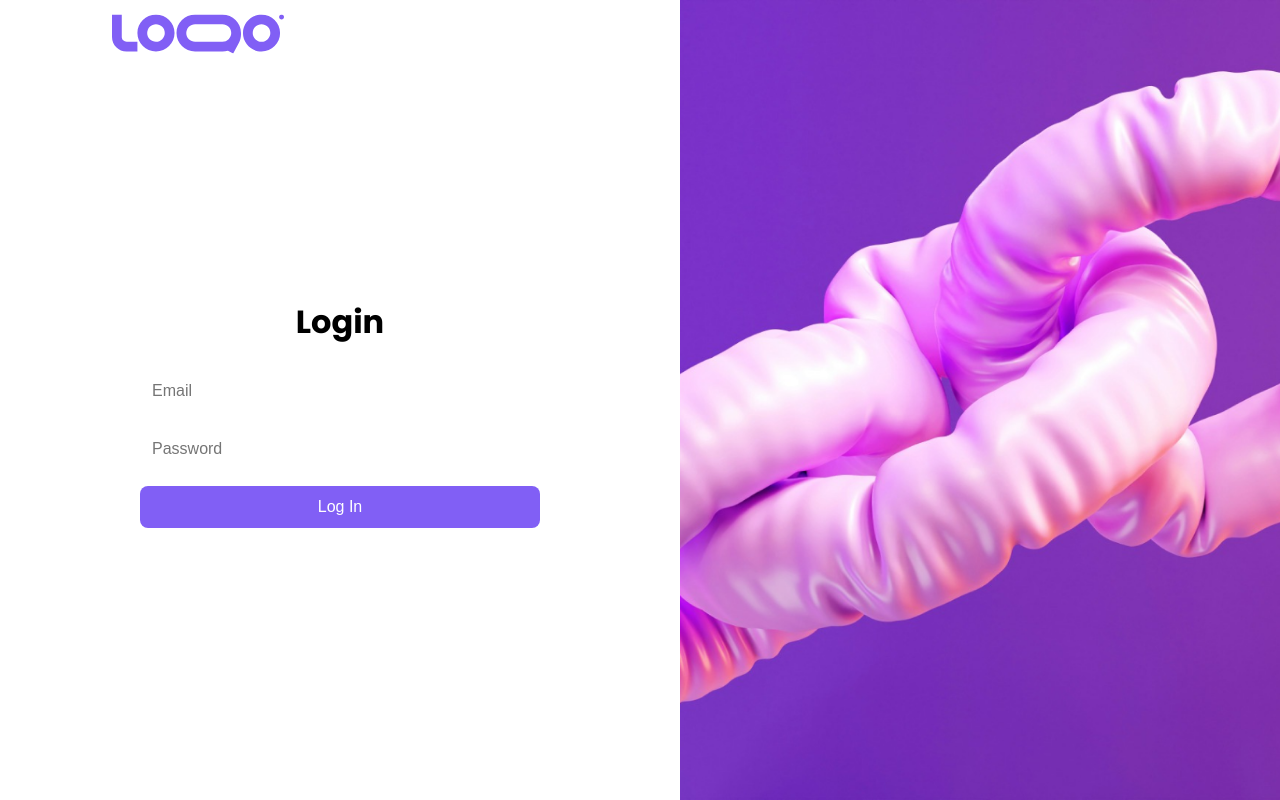
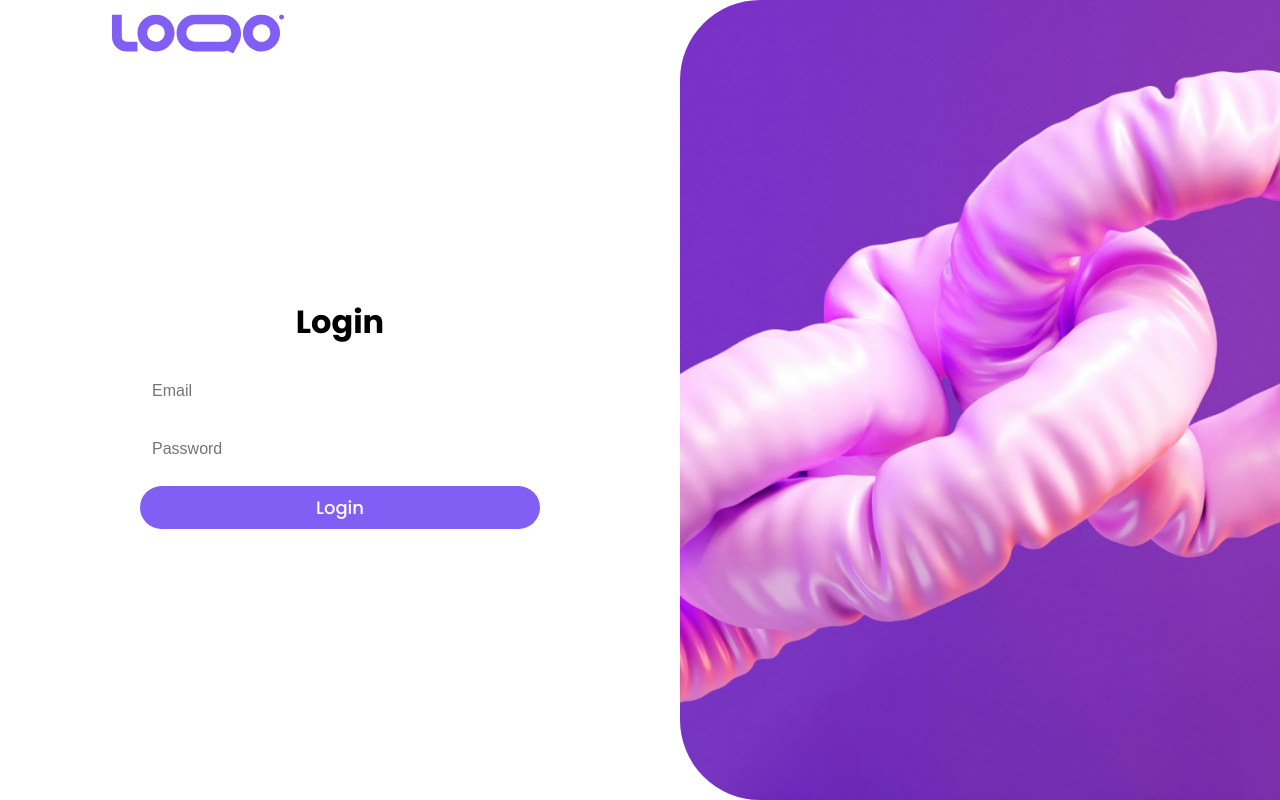
Before and after one commit to henriettamajai/ecommerce-app, a React (Create React App) app in the folder ecommerce/: page /login in a window 1280 px wide. Built offline with nearby package versions, Linux system fonts and the light colour scheme.

Commit message:
Replaced the button with the component

```diff
--- a/ecommerce/src/pages/login/LoginPage.js
+++ b/ecommerce/src/pages/login/LoginPage.js
@@ -1,6 +1,7 @@
 import React from 'react';
 import { useNavigate } from 'react-router-dom';
 import styles from './LoginPage.module.css';
+import Button from '../../components/button/Button';
 
 const LoginPage = () => {
     const navigate = useNavigate();
@@ -25,9 +26,7 @@ const LoginPage = () => {
               placeholder="Password"
               className={styles.input}
             />
-            <button type="submit" className={styles.button}>
-              Log In
-            </button>
+            <Button size="medium">Login</Button>
           </form>
         </div>
       </div>
--- a/ecommerce/src/pages/login/LoginPage.module.css
+++ b/ecommerce/src/pages/login/LoginPage.module.css
@@ -15,6 +15,7 @@
     align-items: center;
     background-color: var(--white);
     padding: 40px;
+
   }
 
   .formWrapper {
@@ -41,24 +42,10 @@
     border-radius: 8px;
     font-size: 16px;
   }
-
-  .button {
-    padding: 12px;
-    background-color: var(--primary-500);
-    color: var(--white);
-    border: none;
-    border-radius: 8px;
-    cursor: pointer;
-    font-size: 16px;
-    transition: background-color 0.3s ease;
-  }
-
-  .button:hover {
-    background-color: var(--primary-600);
-  }
   .rightContainer {
     flex: 1;
     background-image: url('/public/login-image.png');
     background-size: cover;
     background-position: center;
+    border-radius: 80px 0 0 80px;
   }
```
